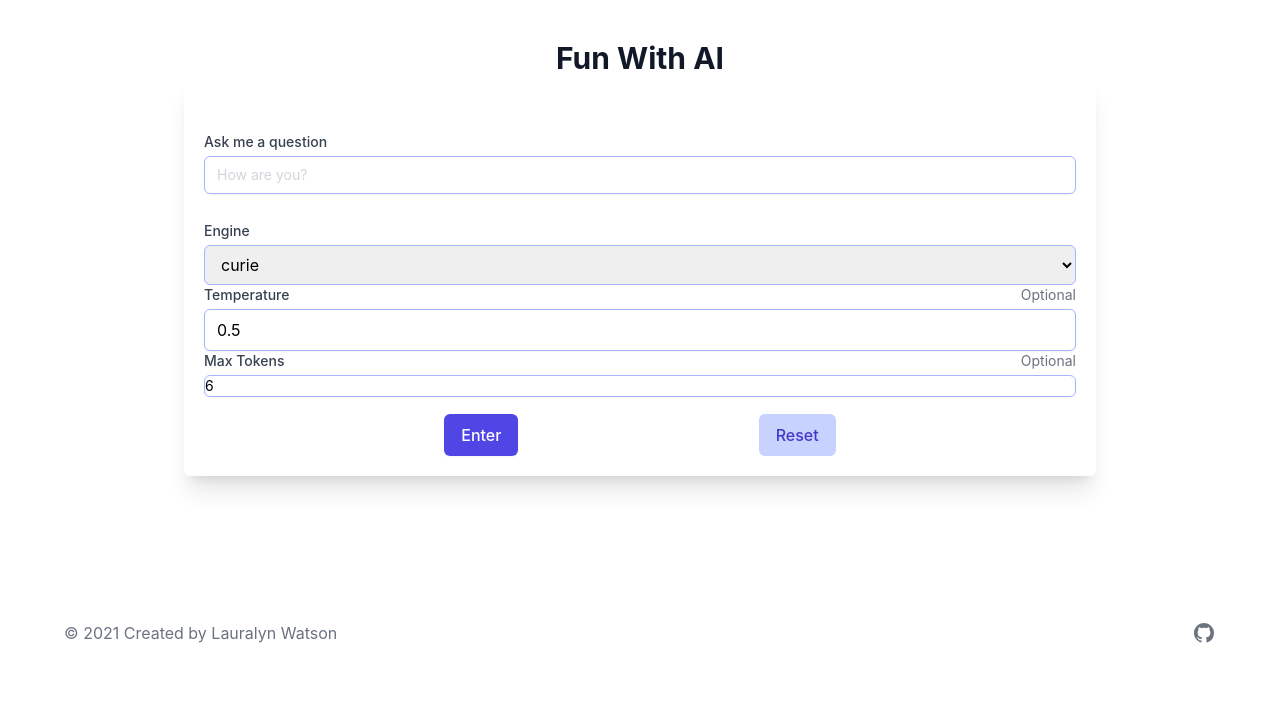
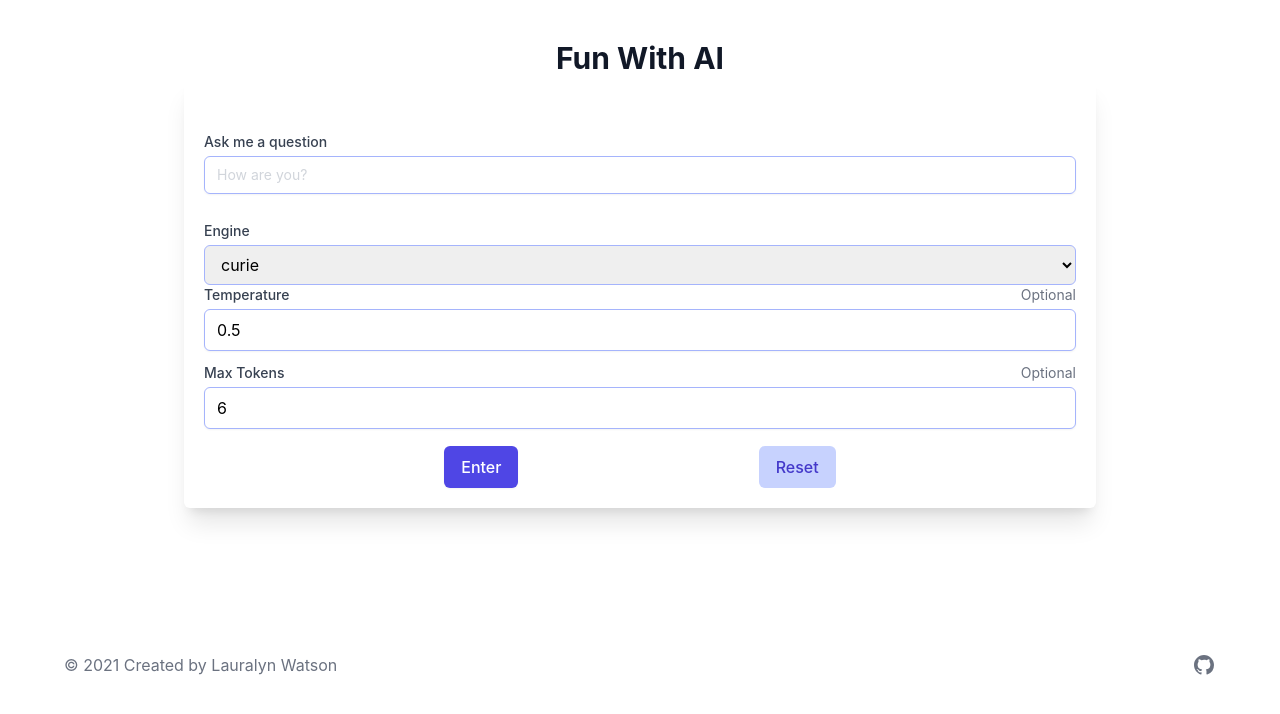
Before and after one commit to lilydev16/ama_ai, a React (Create React App) app: page / in a window 1280 px wide. Shown: the top 714 px of the page. Built offline with nearby package versions, Linux system fonts and the light colour scheme.

Commit message:
Add margin-top and padding; revise font size

```diff
--- a/src/components/Form/Form.js
+++ b/src/components/Form/Form.js
@@ -127,7 +127,7 @@ const Form = ({ addPrompt }) => {
                 />
               </div>
             </div>
-            <div className='token-container'>
+            <div className='token-container mt-3'>
               <div className='flex justify-between'>
                 <label className='block text-sm font-medium text-gray-700'>
                   Max Tokens
@@ -136,7 +136,7 @@ const Form = ({ addPrompt }) => {
               </div>
               <div className='mt-1'>
                 <input
-                  className='tokens shadow-sm focus:ring-indigo-500 focus:border-indigo-500 block w-full sm:text-sm border border-indigo-300 rounded-md'
+                  className='tokens shadow-sm focus:ring-indigo-500 focus:border-indigo-500 block w-full border border-indigo-300 rounded-md px-3 py-2'
                   type='number'
                   max='140'
                   min='1'
```
